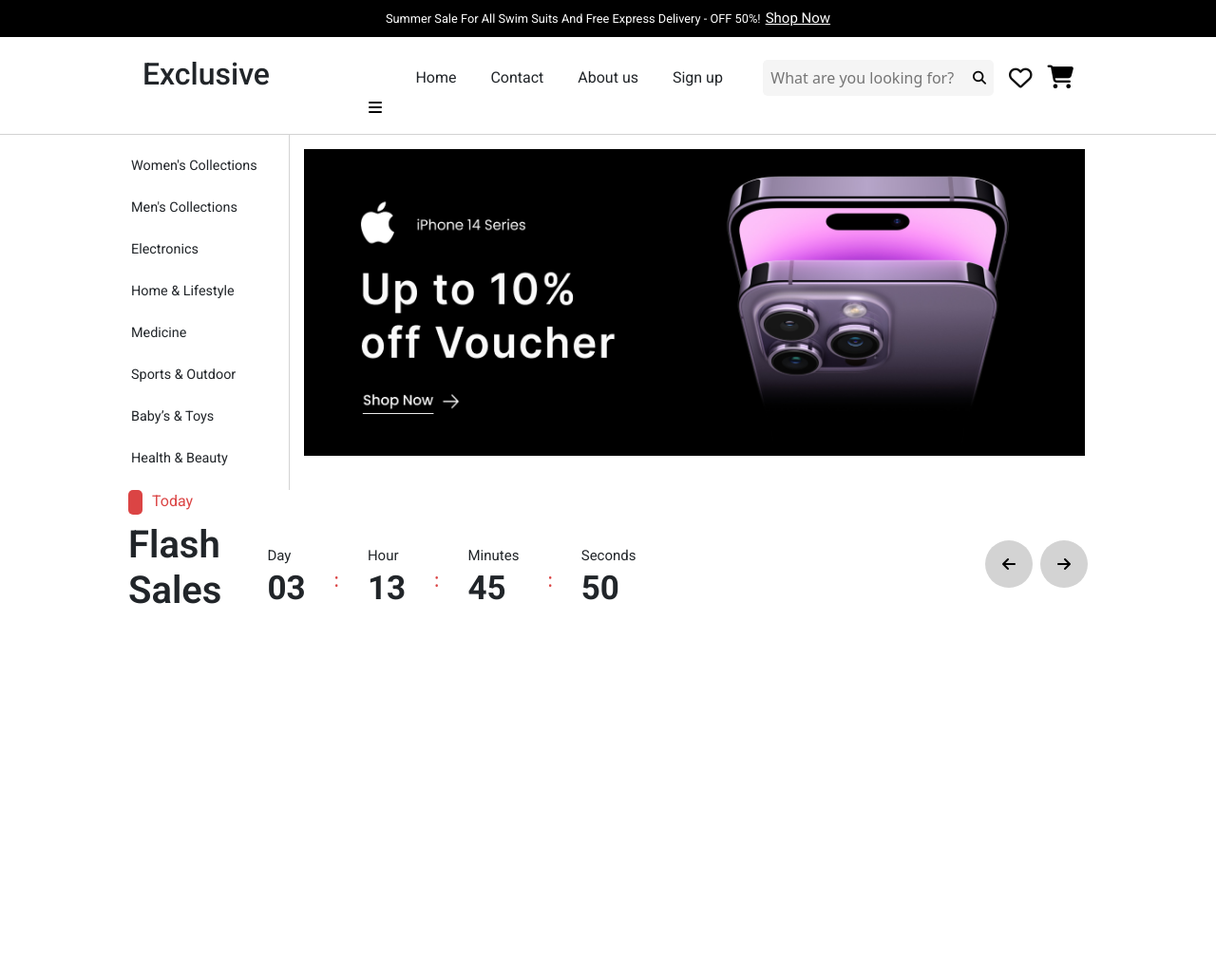
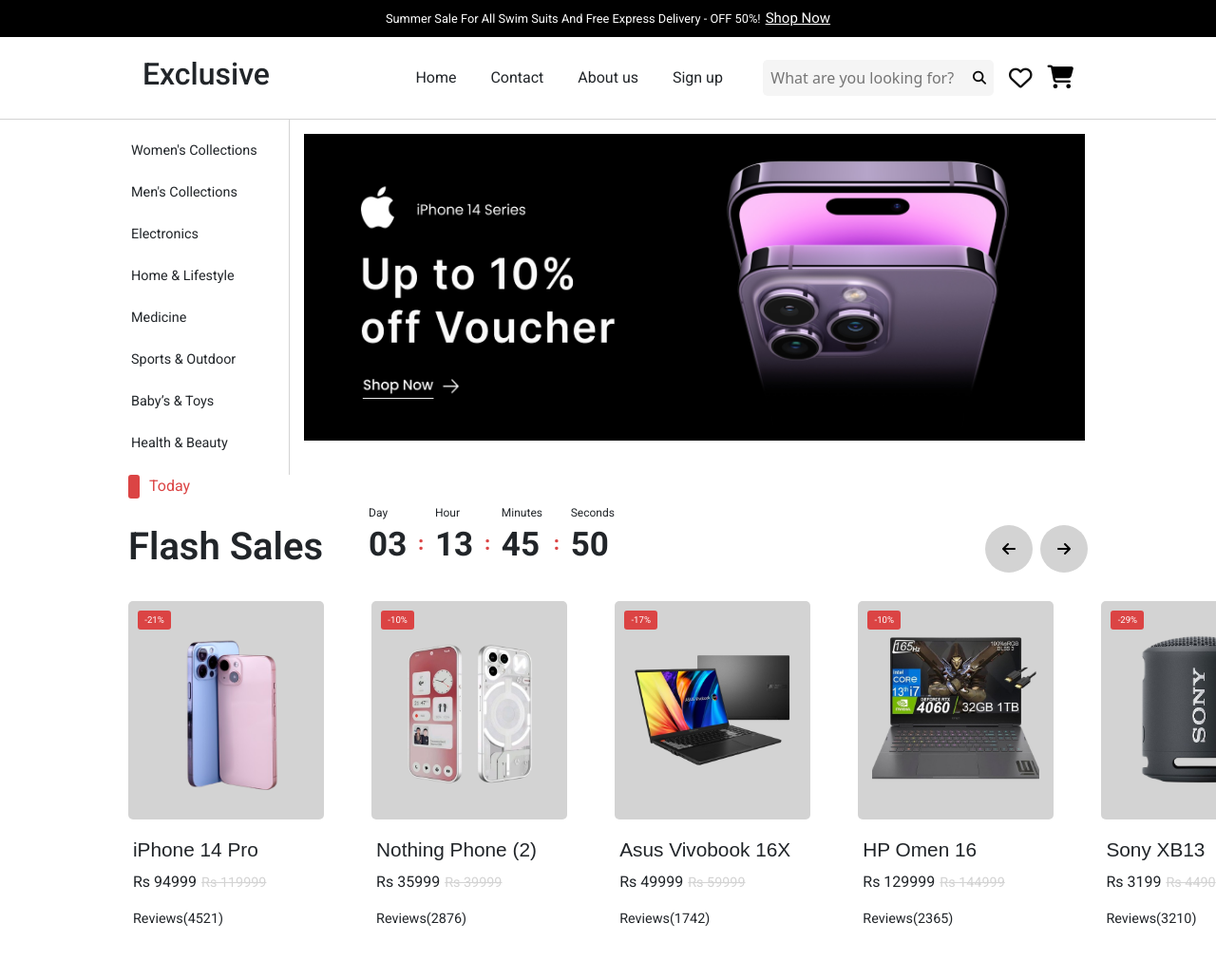
Before and after one commit to Abi-Thakur/ecommerse, a plain HTML site: page index.html in a window 1280 px wide. Shown: the whole page at 95% size. Before the commit the page ends 800 px from the top, so only its background shows below. Drawn offline with nearby package versions, Linux system fonts and the light colour scheme.

Commit message:
slider finished

```diff
--- a/fetch.js
+++ b/fetch.js
@@ -1,7 +1,77 @@
+function renderDiscount (element){
+  const sellingPrice = element.price;
+  const originalPrice = element.compare_price;
+  const discountPercent = Math.round(((originalPrice-sellingPrice)/originalPrice)*100)
+  return discountPercent
+}
+
+
+function rendercard (data){
+  const slider = document.getElementById("sale-slider");
+  data.forEach(element => {
+    // creating-card
+    const card = document.createElement("div");
+    card.classList.add("card");
+    // console.log(element);
+
+    const productImage = document.createElement("img");
+    productImage.src = `${element.images}`;
+
+    const imgBox = document.createElement("div");
+    imgBox.classList.add("card-img-box");
+    imgBox.appendChild(productImage)
+
+    const productTitle = document.createElement("h2");
+    productTitle.innerText = `${element.title}`;
+
+
+    const productPrice = document.createElement("p");
+    productPrice.classList.add("price")
+    productPrice.innerText = `Rs ${element.price}`;
+    // console.log(element.desciption)
+
+    const comparingPrice = document.createElement("span");
+    comparingPrice.innerText = `Rs ${element.compare_price}`
+
+    const productReview = document.createElement("p");
+    productReview.classList.add("review");
+    productReview.innerText = `Reviews(${element.review_count})`
+
+    const contentBox = document.createElement("div");
+    contentBox.classList.add("card-content-box");
+    contentBox.appendChild(productTitle);
+    contentBox.appendChild(productPrice);
+    contentBox.appendChild(comparingPrice);
+    contentBox.appendChild(productReview);
+
+    renderDiscount(element);
+
+    const discountTag = document.createElement("div");
+    discountTag.classList.add("discount-tag");
+    discountTag.textContent = `-${renderDiscount(element)}%`
+
+
+
+    card.appendChild(imgBox);
+    card.appendChild(contentBox);
+    card.appendChild(discountTag);
+
+
+    slider.appendChild(card);
+
+  });
+
+}
+
+
+
+
+
+
 fetch("/product/product.json")
   .then(res => res.json())
   .then(data => {
-    console.log(data);
+    rendercard(data.TodayFlashSales);
   })
   .catch(error => {
     console.error("Error fetching JSON:", error);
--- a/index.html
+++ b/index.html
@@ -48,9 +48,9 @@
                         </div>
                     </div>
                 </div>
-                <div class="col-6 hamburger-container d-flex align-items-center justify-content-center">
+                <!-- <div class="col-6 hamburger-container d-flex align-items-center justify-content-center">
                     <i class="fa-solid fa-bars" style="color: #050505;"></i>
-                </div>
+                </div> -->
             </div>
         </div>
     </header>
@@ -86,7 +86,7 @@
                     <div class="ractangle"></div>
                     <span>Today</span>
                 </div>
-                <div class="sec-section d-flex align-items-end justify-content-start gap-5 w-50">
+                <div class="sec-section d-flex align-items-end justify-content-start gap-5 w-75">
                     <h2>Flash Sales</h2>
                     <!-- timmer-section -->
                     <div class="timmer d-flex align-items-center justify-content-between">
@@ -112,10 +112,10 @@
                     </div>
                     <!-- timmer-section-end -->
                      <div class="slider-navigation d-flex align-items-center justify-content-center gap-2">
-                        <div class="left-navigation">
+                        <div class="left-navigation" id="left-navigation">
                             <i class="fa-solid fa-arrow-left" style="color: #050505;"></i>
                         </div>
-                        <div class="right-navigation">
+                        <div class="right-navigation" id="right-navigation">
                             <i class="fa-solid fa-arrow-right" style="color: #000000;"></i>
                         </div>
                      </div>
@@ -123,13 +123,13 @@
             </div>
             <!-- flash-sales-header-end -->
              <!-- Slider-start -->
-            <div class="product-slider">
-
+            <div class="product-slider" id="sale-slider">
+                <!-- product card fetched in fetch.js -->
             </div>
-        </div>
     </main>
 
 </body>
 <script src="https://cdn.jsdelivr.net/npm/bootstrap@5.3.7/dist/js/bootstrap.bundle.min.js" integrity="sha384-ndDqU0Gzau9qJ1lfW4pNLlhNTkCfHzAVBReH9diLvGRem5+R9g2FzA8ZGN954O5Q" crossorigin="anonymous"></script>
 <script src="fetch.js"></script>
+<script src="slider.js"></script>
 </html>
--- a/product/product.json
+++ b/product/product.json
@@ -308,5 +308,125 @@
       "images": ["https://example.com/images/ps5cover.jpg"],
       "tags": ["accessory", "cover", "ps5"]
     }
-  ]
+  ],
+  "TodayFlashSales": [
+  {
+    "id": 101,
+    "title": "iPhone 14 Pro",
+    "description": "Apple iPhone 14 Pro with A16 Bionic chip and 128GB storage.",
+    "price": 94999,
+    "compare_price": 119999,
+    "currency": "INR",
+    "in_stock": true,
+    "images": ["/assets/Product images/Iphone image 1.png"],
+    "tags": ["apple", "smartphone", "ios"],
+    "review_count": 4521,
+    "rating": 4.8
+  },
+  {
+    "id": 102,
+    "title": "Nothing Phone (2)",
+    "description": "Unique design with Glyph interface and SD 8+ Gen 1.",
+    "price": 35999,
+    "compare_price": 39999,
+    "currency": "INR",
+    "in_stock": true,
+    "images": ["/assets/Product images/Nothing.png"],
+    "tags": ["nothing", "design", "android"],
+    "review_count": 2876,
+    "rating": 4.6
+  },
+  {
+    "id": 103,
+    "title": "Asus Vivobook 16X",
+    "description": "Mid-range productivity laptop with Ryzen 7.",
+    "price": 49999,
+    "compare_price": 59999,
+    "currency": "INR",
+    "in_stock": true,
+    "images": ["/assets/Product images/Asus Vivo Book.png"],
+    "tags": ["asus", "work", "budget"],
+    "review_count": 1742,
+    "rating": 4.4
+  },
+  {
+    "id": 104,
+    "title": "HP Omen 16",
+    "description": "High-end gaming laptop with RTX 4070.",
+    "price": 129999,
+    "compare_price": 144999,
+    "currency": "INR",
+    "in_stock": true,
+    "images": ["/assets/Product images/HP OMEN.png"],
+    "tags": ["hp", "gaming", "premium"],
+    "review_count": 2365,
+    "rating": 4.7
+  },
+  {
+    "id": 105,
+    "title": "Sony XB13",
+    "description": "Extra bass mini speaker with IP67 rating.",
+    "price": 3199,
+    "compare_price": 4490,
+    "currency": "INR",
+    "in_stock": true,
+    "images": ["/assets/Product images/Sony XB13.png"],
+    "tags": ["sony", "mini", "bass"],
+    "review_count": 3210,
+    "rating": 4.5
+  },
+  {
+    "id": 106,
+    "title": "boAt Stone 180",
+    "description": "Compact and rugged portable speaker.",
+    "price": 1099,
+    "compare_price": 1499,
+    "currency": "INR",
+    "in_stock": true,
+    "images": ["/assets/Product images/boAt_Stone_1.png"],
+    "tags": ["boat", "portable", "rugged"],
+    "review_count": 1893,
+    "rating": 4.3
+  },
+  {
+    "id": 107,
+    "title": "Chess Set",
+    "description": "Wooden chess board with polished pieces.",
+    "price": 999,
+    "compare_price": 1299,
+    "currency": "INR",
+    "in_stock": true,
+    "images": ["/assets/Product images/Chess_set 1.png"],
+    "tags": ["chess", "strategy", "classic"],
+    "review_count": 1580,
+    "rating": 4.6
+  },
+  {
+    "id": 108,
+    "title": "Nerf Elite 2.0",
+    "description": "Foam dart blaster with 12-dart capacity.",
+    "price": 1999,
+    "compare_price": 2599,
+    "currency": "INR",
+    "in_stock": true,
+    "images": ["/assets/Product images/Nerf_Elite_1.png"],
+    "tags": ["nerf", "blaster", "kids"],
+    "review_count": 2240,
+    "rating": 4.4
+  },
+  {
+    "id": 110,
+    "title": "PS5 Console Cover - Black",
+    "description": "Stylish replacement cover for PS5 console.",
+    "price": 2499,
+    "compare_price": 2999,
+    "currency": "INR",
+    "in_stock": true,
+    "images": ["/assets/Product images/PS5 Console Cover - Black.png"],
+    "tags": ["accessory", "cover", "ps5"],
+    "review_count": 970,
+    "rating": 4.2
+  }
+]
+
 }
--- /dev/null
+++ b/slider.js
@@ -0,0 +1,23 @@
+const slider = document.getElementById("sale-slider");
+const leftNavigation = document.getElementById("left-navigation");
+const rightNavigation = document.getElementById("right-navigation");
+
+leftNavigation.addEventListener("click", function () {
+  const firstCard = document.querySelector(".card");
+  if (firstCard) {
+    const scrollAmount = firstCard.offsetWidth + 50;
+    slider.scrollBy({ left: -scrollAmount, behavior: "smooth" });
+  } else {
+    console.warn("No product cards found.");
+  }
+});
+
+rightNavigation.addEventListener("click", function () {
+  const firstCard = document.querySelector(".card");
+  if (firstCard) {
+    const scrollAmount = firstCard.offsetWidth + 50;
+    slider.scrollBy({ left: scrollAmount, behavior: "smooth" }); // ✅ FIXED
+  } else {
+    console.warn("No product cards found.");
+  }
+});
--- a/style/card.css
+++ b/style/card.css
@@ -0,0 +1,84 @@
+@import url('https://fonts.googleapis.com/css2?family=Roboto:ital,wght@0,100..900;1,100..900&display=swap');
+
+
+.card{
+    min-width: 18%;
+    min-height: fit-content;
+    padding: 0;
+    border: none;
+    position: relative;
+}
+
+.card:hover .card-img-box img {
+  transform: scale(1.1);
+  transition: transform 0.3s ease;
+}
+
+.card-img-box{
+    display: flex;
+    align-items: center;
+    justify-content: center;
+    width: 100%;
+    height: 230px;
+    background-color: lightgray;
+    margin-bottom: 15px;
+    border-radius: 5px;
+    padding: 15px;
+    transition: transform 0.3s ease;
+}
+
+.card-img-box img{
+  min-width: 152px;
+  min-height: 172px;
+  object-fit: cover; /* or cover */
+}
+
+.card-content-box{
+    min-height: 150px;
+    min-width: 100%;
+    padding: 5px;
+}
+
+.card-content-box h2{
+ font-family: Arial, Helvetica, sans-serif;
+ font-size: 1.3rem;
+}
+
+.card-content-box .price{
+    display: inline-block;
+    font-family: "Roboto", sans-serif;
+    font-size: 1rem;
+    font-weight: 400;
+}
+
+.card-content-box span{
+    display: inline-block;
+    text-decoration: line-through;
+    color: lightgray;
+    font-family: "Roboto", sans-serif;
+    font-size: 0.9rem;
+    margin-left: 5px;
+}
+
+.card-content-box .review{
+    font-family: "Roboto", sans-serif;
+    font-size: 0.9rem;
+}
+
+.discount-tag{
+    display: flex;
+    align-items: center;
+    justify-content: center;
+    position: absolute;
+    top: 10px;
+    left: 10px;
+    background: var(--ctaButton);
+    height: 20px;
+    width: 35px;
+    color: white;
+    font-family: "Roboto", sans-serif;
+    font-size: 0.6rem;
+    padding: 3px;
+    border-radius: 3px;
+
+}
--- a/style/index.css
+++ b/style/index.css
@@ -86,17 +86,6 @@
 
 }
 
-
-
-.product-slider{
-    padding: 10px 0px 10px 135px;
-    display: flex;
-    align-items: center;
-    justify-content: space-evenly;
-    overflow-x: hidden;
-}
-
-
 .flash-sales-section{
     padding: 0px 0px 0px 135px;
 }
@@ -107,7 +96,7 @@
 }
 
 .timmer{
-    gap: 30px;
+    gap: 12px;
 }
 
 .sec-section h2{
@@ -118,7 +107,7 @@
 }
 
 .timmer h3{
-    font-size: 15px;
+    font-size: 12px;
     font-family: "Roboto", sans-serif;
     font-weight: 400;
     margin: 0;
@@ -127,7 +116,8 @@
 .collon{
     font-size: 20px;
     color: var(--ctaButton);
-    font-weight: 500;
+    font-weight: 600;
+    margin-top: 10px;
 }
 
 .timmer p{
@@ -138,11 +128,11 @@
 }
 
 .ractangle{
-    height: 26px;
-    width: 15px;
     background: var(--ctaButton);
     margin-right: 10px;
-    border-radius: 5px;
+    border-radius: 3px;
+    height: 25px;
+    width: 12px;
 }
 
 .top-section span{
@@ -167,9 +157,20 @@
     background: lightgrey;
 }
 
+/* flash-sales-slider-style */
+.product-slider{
+    padding: 30px 0px;
+    display: flex;
+    align-items: center;
+    justify-content: start;
+    overflow: auto;
+    gap: 50px;
+    scroll-behavior: smooth;
+}
 
-
-
+#sale-slider::-webkit-scrollbar {
+  display: none; /* optional: hide scrollbar */
+}
 
 
 
```
Also changed, not shown: assets/Product images/Asus VIvo Book.png (added), assets/Product images/Chess_set 1.png (added), assets/Product images/HP OMEN.png (added), assets/Product images/Iphone image 1.png (added), assets/Product images/Nerf_Elite_1.png (added), assets/Product images/Nothing.png (added), assets/Product images/PS5 Console Cover - Black.png (added), assets/Product images/Sony XB13.png (added), assets/Product images/The_Last_Of_Us-_Part_2-1.png (added), assets/Product images/boAt_Stone_1.png (added).
